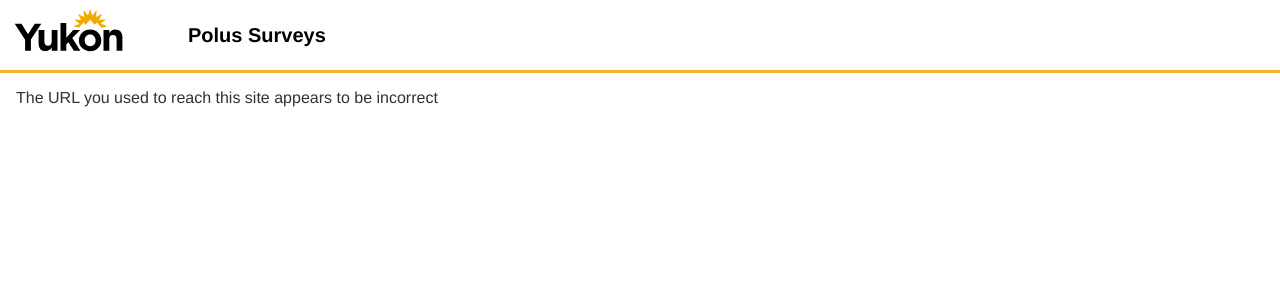
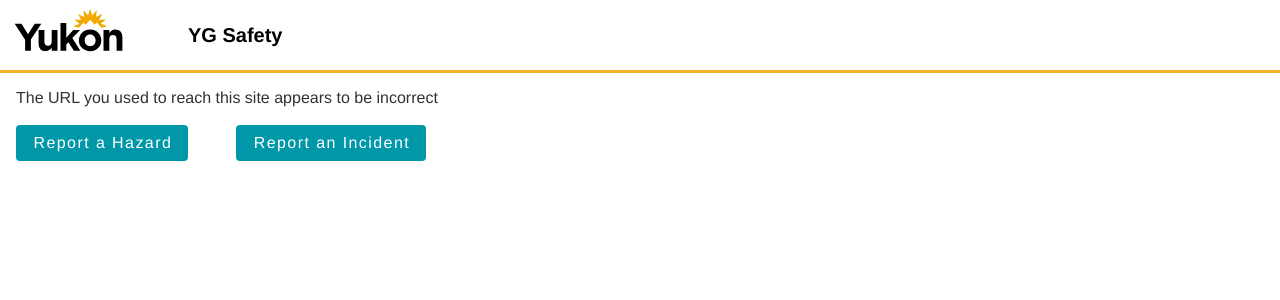
Before and after one commit to ytgov/safety, a Vue app in the folder web/: page / in a window 1280 px wide. Shown: the top 300 px of the page. Built offline with nearby package versions, Linux system fonts and the light colour scheme; what @auth0/auth0-vue would draw is missing.

Commit message:
Front-end scaffolding

```diff
--- a/web/public/index.html
+++ b/web/public/index.html
@@ -8,7 +8,7 @@
     <link href="https://fonts.googleapis.com/css?family=Roboto:100,300,400,500,700,900" rel="stylesheet">
     <link href="https://cdn.jsdelivr.net/npm/@mdi/font@4.x/css/materialdesignicons.min.css" rel="stylesheet">
     <link rel="icon" href="<%= BASE_URL %>favicon.ico">
-    <title>Polus Surveys</title>
+    <title>YG Safety</title>
   </head>
   <body>
     <noscript>
--- /dev/null
+++ b/web/src/components/hazard/CreateButton.vue
@@ -0,0 +1,5 @@
+<template>
+  <v-btn color="primary" to="/report-a-hazard">Report a Hazard</v-btn>
+</template>
+
+<script setup lang="ts"></script>
--- /dev/null
+++ b/web/src/components/hazard/CreateForm.vue
@@ -0,0 +1 @@
+<template>I am a form</template>
--- /dev/null
+++ b/web/src/components/hazard/CreatePage.vue
@@ -0,0 +1,8 @@
+<template>
+  <h1>Report a Hazard</h1>
+  <v-form>
+    <v-text-field label="Your name"></v-text-field>
+  </v-form>
+</template>
+
+<script setup></script>
--- /dev/null
+++ b/web/src/components/incident/CreateButton.vue
@@ -0,0 +1,5 @@
+<template>
+  <v-btn color="primary" to="/report-an-incident">Report an Incident</v-btn>
+</template>
+
+<script setup lang="ts"></script>
--- /dev/null
+++ b/web/src/components/incident/CreatePage.vue
@@ -0,0 +1,8 @@
+<template>
+  <h1>Report an Incident</h1>
+  <v-form>
+    <v-text-field label="Your name"></v-text-field>
+  </v-form>
+</template>
+
+<script setup></script>
--- a/web/src/config.ts
+++ b/web/src/config.ts
@@ -1,4 +1,4 @@
-export const applicationName = "Polus Surveys";
+export const applicationName = "YG Safety";
 
 export const environment = process.env.NODE_ENV;
 export const apiBaseUrl = process.env.NODE_ENV == "production" ? "" : "http://localhost:3000";
--- a/web/src/layouts/Default.vue
+++ b/web/src/layouts/Default.vue
@@ -52,6 +52,7 @@ import { useUserStore } from "@/store/UserStore";
 import { useNotificationStore } from "@/store/NotificationStore";
 import { mapState, mapActions, mapWritableState } from "pinia";
 import Notifications from "@/components/Notifications.vue";
+import { applicationName } from "@/config";
 
 export default {
   name: "Default",
@@ -68,7 +69,7 @@ export default {
     ...mapState(useUserStore, ["user", "isAdmin"]),
 
     title() {
-      return "Polus Surveys";
+      return applicationName;
     },
     username() {
       if (this.authUser) return this.authUser.name || "";
--- a/web/src/layouts/DefaultNoAuth.vue
+++ b/web/src/layouts/DefaultNoAuth.vue
@@ -24,6 +24,8 @@
 </template>
 
 <script lang="ts">
+import { applicationName } from '@/config';
+
 export default {
   name: "DefaultNoAuth",
 
@@ -34,7 +36,7 @@ export default {
   },
   computed: {
     title() {
-      return "Polus Surveys";
+      return applicationName;
     },
   },
 
--- a/web/src/modules/authentication/views/SignIn.vue
+++ b/web/src/modules/authentication/views/SignIn.vue
@@ -39,13 +39,14 @@
 
 <script lang="ts" setup>
 import { waitForUserToLoad } from "@/modules/administration/router";
-import { onMounted } from "vue";
+import { onMounted, ref } from "vue";
 import { useAuth0 } from "@auth0/auth0-vue";
 import { router } from "@/routes";
+import { applicationName } from "@/config";
 
 const { loginWithRedirect } = useAuth0();
 
-const applicationTitle = "Polus Surveys";
+const applicationTitle = ref(applicationName);
 const applicationSubtitle = "Public Service Commission";
 
 onMounted(async () => {
--- a/web/src/views/Home.vue
+++ b/web/src/views/Home.vue
@@ -2,5 +2,14 @@
   <div class="hello">
     <!--  <h1>{{ title }}</h1> -->
     <p>The URL you used to reach this site appears to be incorrect</p>
+
+    <CreateHazardButton class="mr-12"></CreateHazardButton>
+
+    <CreateIncidentButton></CreateIncidentButton>
   </div>
 </template>
+
+<script setup>
+import CreateHazardButton from "@/components/hazard/CreateButton.vue";
+import CreateIncidentButton from "@/components/incident/CreateButton.vue";
+</script>
```
Also changed, not shown: web/src/routes.ts (+8 -1 lines).
